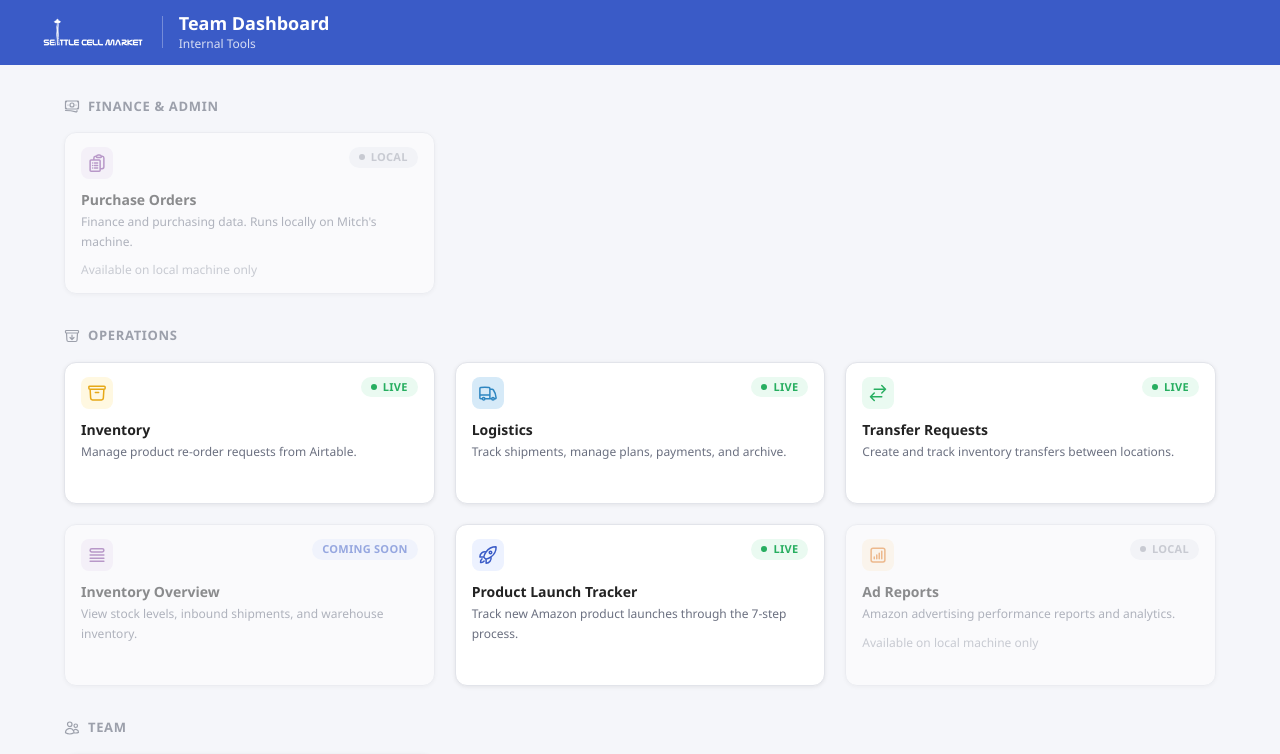
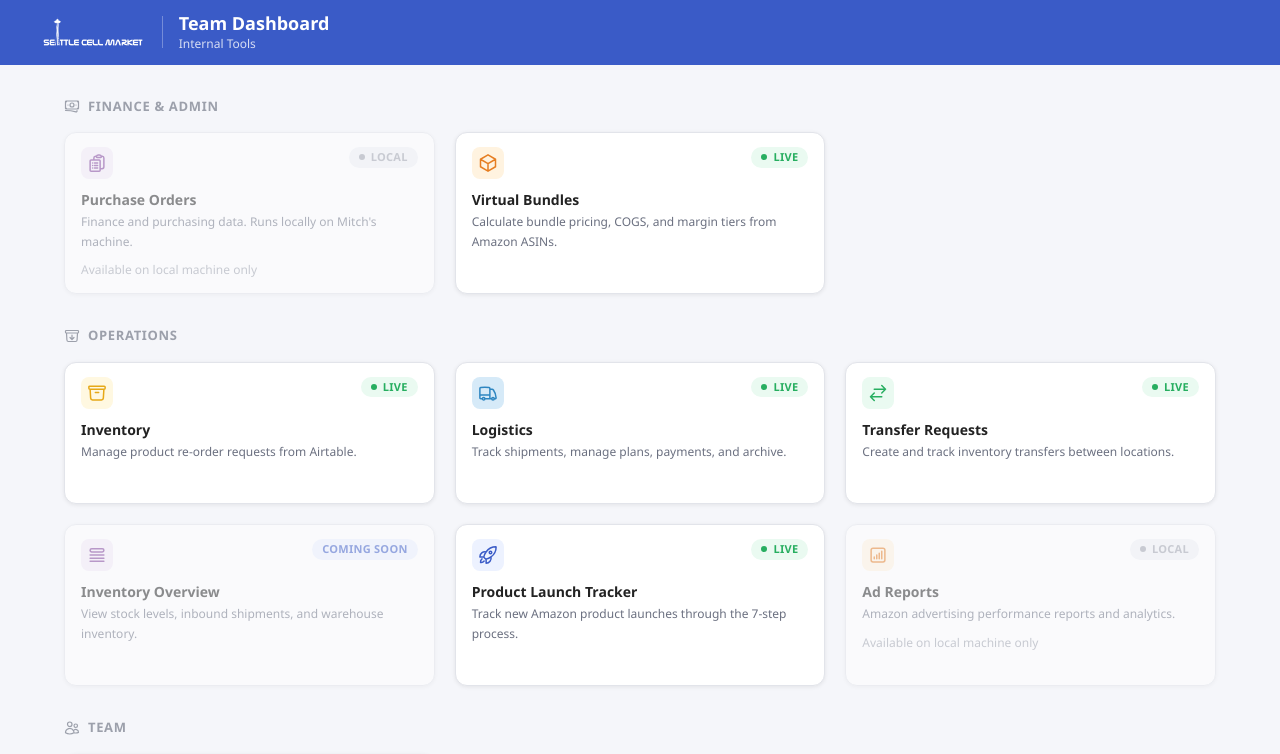
Before and after one commit to june648/scm-dashboard, a Next.js app: page / in a window 1280 px wide. Shown: the top 754 px of the page. Built offline with nearby package versions, Linux system fonts and the light colour scheme.

Commit message:
Add Virtual Bundles app to Finance & Admin section
Co-Authored-By: Claude Opus 4.7 (1M context) <noreply@anthropic.com>

```diff
--- a/app/page.tsx
+++ b/app/page.tsx
@@ -41,6 +41,19 @@ const sections: Section[] = [
         accentColor: "var(--purple)",
         accentBg: "var(--purple-light)",
         status: "local",
+      },
+      {
+        name: "Virtual Bundles",
+        description: "Calculate bundle pricing, COGS, and margin tiers from Amazon ASINs.",
+        url: "https://virtual-bundles.vercel.app",
+        icon: (
+          <svg viewBox="0 0 24 24" fill="none" stroke="currentColor" strokeWidth={1.8} className="h-5 w-5">
+            <path strokeLinecap="round" strokeLinejoin="round" d="M21 7.5l-9-5.25L3 7.5m18 0l-9 5.25m9-5.25v9l-9 5.25M3 7.5l9 5.25M3 7.5v9l9 5.25m0-9v9" />
+          </svg>
+        ),
+        accentColor: "var(--orange)",
+        accentBg: "var(--orange-light)",
+        status: "live",
       },
     ],
   },
```
